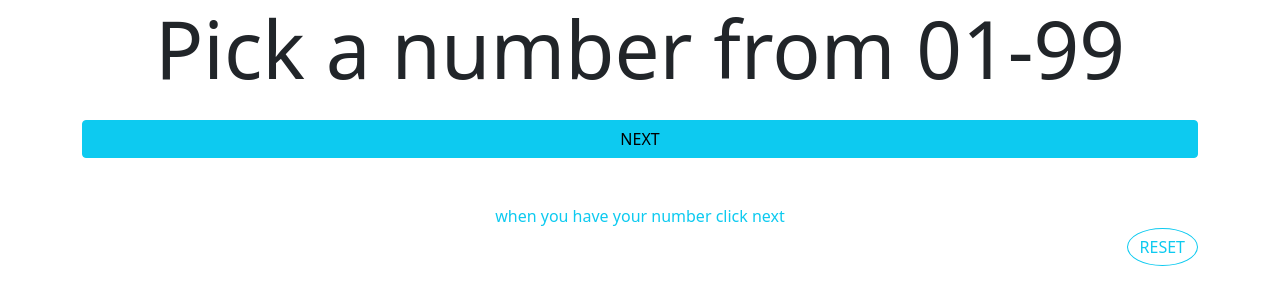
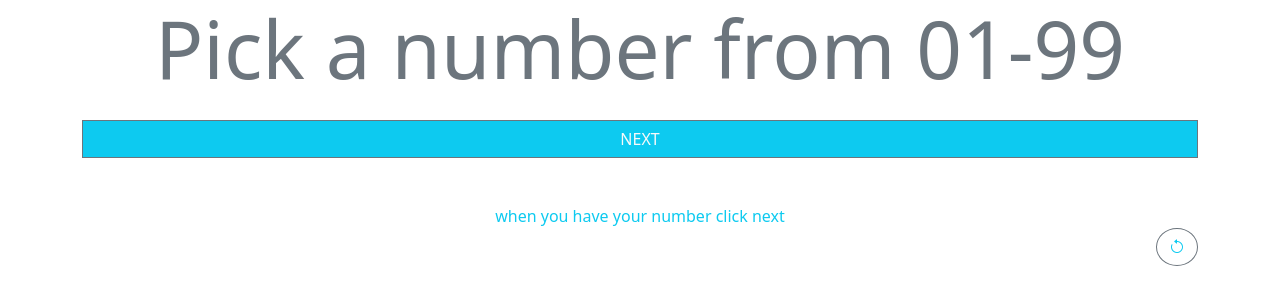
Before and after one commit to amills25/MindReader, a plain HTML site: page index.html in a window 1280 px wide. Both pictures are taken after a click on the button "GO". Drawn offline with nearby package versions, Linux system fonts and the light colour scheme.

Commit message:
added html elements

```diff
--- a/index.html
+++ b/index.html
@@ -10,13 +10,15 @@
     <link href="https://cdn.jsdelivr.net/npm/bootstrap@5.1.1/dist/css/bootstrap.min.css" rel="stylesheet"
         integrity="sha384-F3w7mX95PdgyTmZZMECAngseQB83DfGTowi0iMjiWaeVhAn4FJkqJByhZMI3AhiU" crossorigin="anonymous">
 
+    <link rel="stylesheet" href="https://cdn.jsdelivr.net/npm/bootstrap-icons@1.3.0/font/bootstrap-icons.css">
+
     <title>Mind Reader</title>
 </head>
 
 <body onload="init()">
     <div class="container">
         <div class="row">
-            <div class="col display-1 text-center" id="bigText">
+            <div class="col display-1 text-center text-secondary" id="bigText">
                 this is where bigText goes
             </div>
         </div>
@@ -25,8 +27,8 @@
 
         <div class="row">
             <div class="col d-grid gap-2">
-                <button class="btn btn-info" type="button" id="actionBtn">NEXT</button>
-                <button class="btn btn-info" type="button" id="revBtn">REVEAL</button>
+                <button class="btn btn-info text-light border border-1 border border-secondary rounded-0" type="button" id="actionBtn">NEXT</button>
+                <button class="btn btn-info text-light border border-1 border border-secondary rounded-0" type="button" id="revBtn">REVEAL</button>
             </div>
         </div>
         <div class="row">
@@ -36,8 +38,10 @@
         </div>
         <div class="row">
             <div class="col">
-                <button class="btn btn-outline-info rounded-circle float-end" type="button" id="resetBtn">RESET</button>
-                <button class="btn btn-outline-info rounded-circle float-end" type="button" id="startBtn">GO</button>
+                <button class="btn btn-outline-secondary text-info rounded-circle float-end" type="button" id="resetBtn">
+                    <i class="bi bi-arrow-counterclockwise"></i>
+                </button>
+                <button class="btn btn-outline-secondary text-info rounded-circle float-end" type="button" id="startBtn">GO</button>
             </div>
         </div>
     </div>
```
